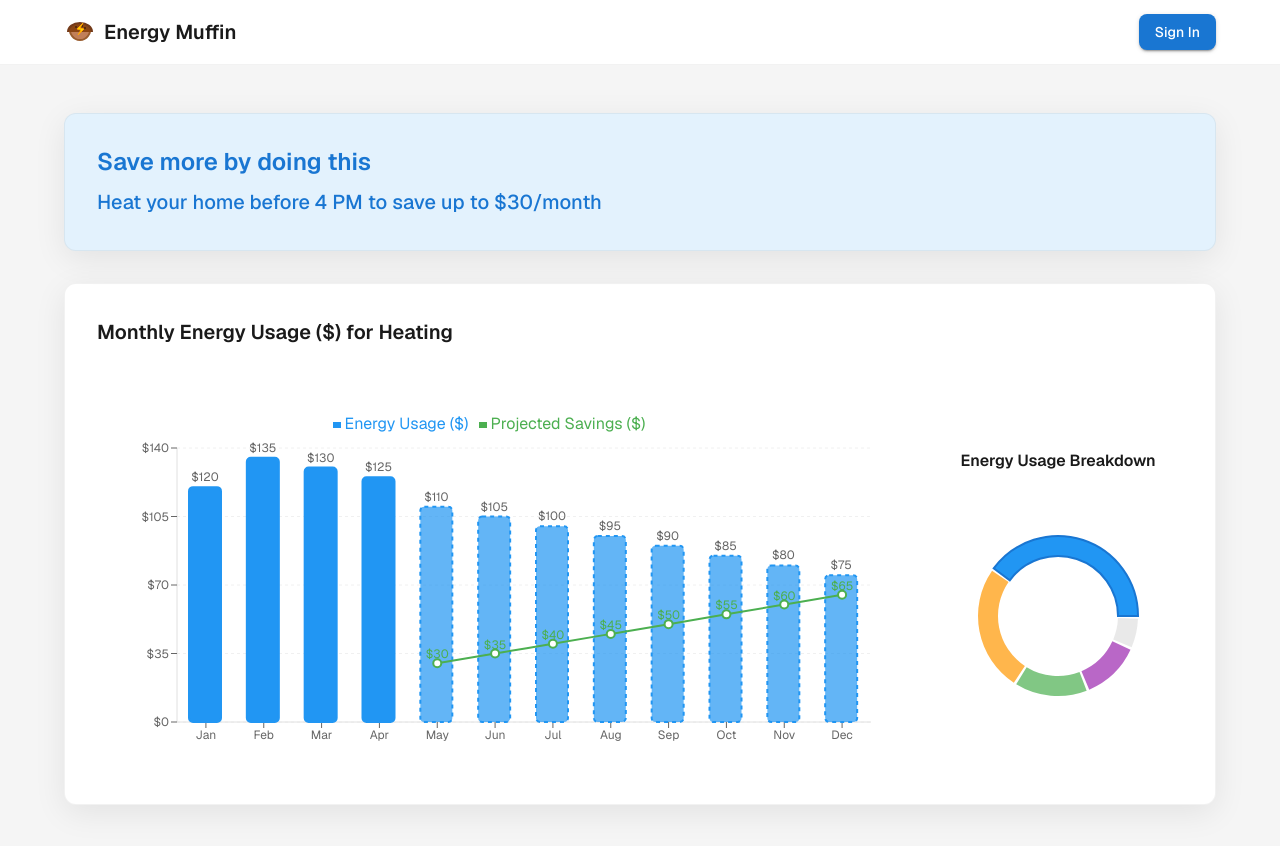
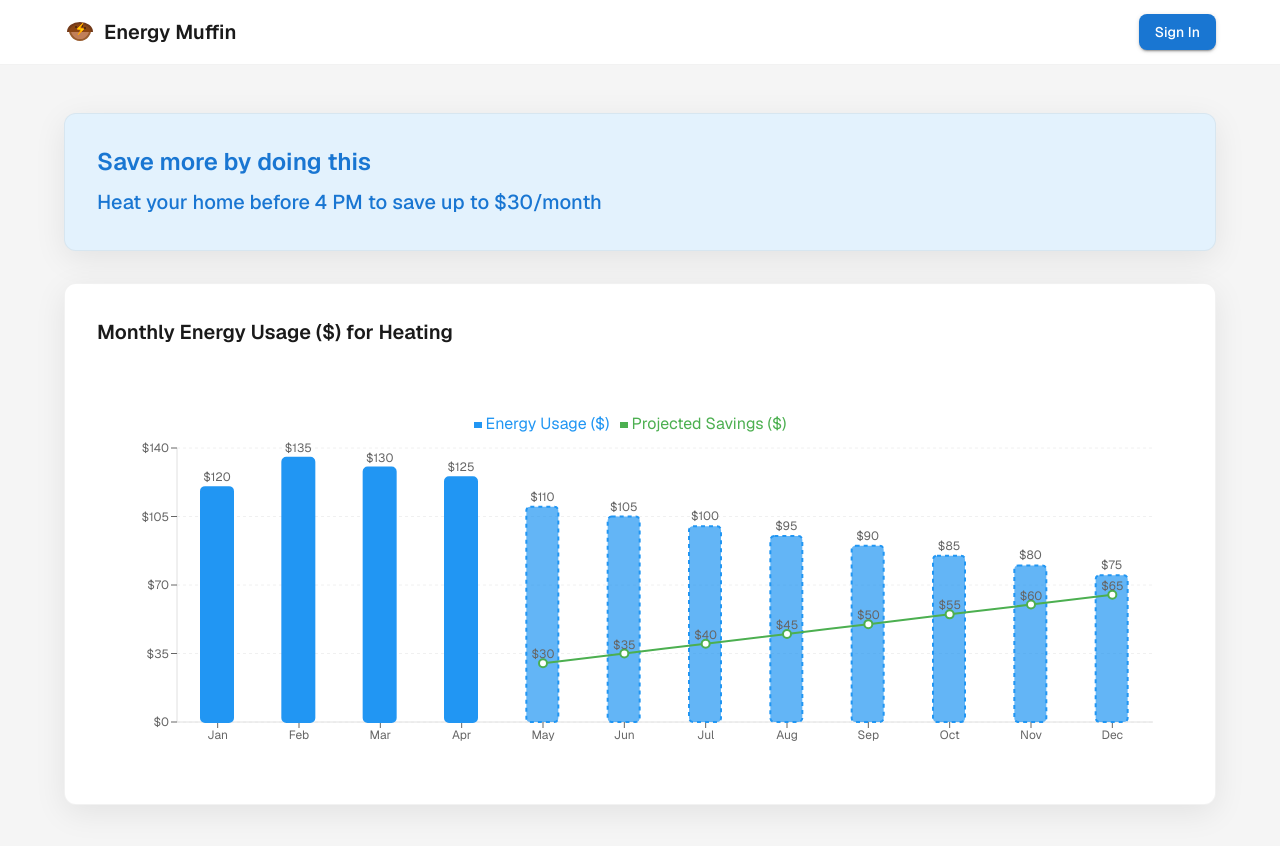
Before and after one commit to olliezdai13/energymuffin, a Next.js app: page /dashboard in a window 1280 px wide. Shown: the top 846 px of the page. Built offline with nearby package versions, Linux system fonts and the light colour scheme.

Commit message:
formatting fixes

```diff
--- a/src/app/api/bayou/forecast/route.ts
+++ b/src/app/api/bayou/forecast/route.ts
@@ -50,7 +50,7 @@ export async function POST(request: NextRequest) {
 
         // Create forecast request for the same time period
         const endDate = new Date();
-        endDate.setMonth(endDate.getMonth() + monthsAfter);
+        endDate.setMonth(endDate.getMonth() + monthsAfter + 1);
         const startDate = new Date();
         startDate.setMonth(startDate.getMonth() - monthsBefore);
 
--- a/src/app/dashboard/page.tsx
+++ b/src/app/dashboard/page.tsx
@@ -155,12 +155,15 @@ export default function Dashboard() {
       }
 
       // Transform the forecast data into the format expected by the chart
-      const transformedData = data.monthly_forecasts.map((record: any) => ({
-        month: new Date(record.month_year).toLocaleString('default', { month: 'short' }),
-        usage: Math.round(record.action_cost || 0),
-        savings: Math.round(record.action_savings || 0),
-        isForecasted: new Date(record.month_year) > new Date()
-      }));
+      const transformedData = data.monthly_forecasts.map((record: any) => {
+        const isForecasted = new Date(record.month_year) > new Date();
+        return {
+          month: new Date(record.month_year).toLocaleString('default', { month: 'short' }),
+          usage: isForecasted ? Math.round(record.action_cost || 0) : Math.round(record.baseline_cost || 0),
+          savings: isForecasted ? Math.round(record.action_savings || 0) : null,
+          isForecasted: isForecasted
+        };
+      });
 
       setForecastData(transformedData);
     } catch (err) {
@@ -240,7 +243,9 @@ export default function Dashboard() {
                 Save more by doing this
               </Typography>
               <Typography variant="h6" sx={{ color: '#1976d2' }}>
-                Heat your home before 4 PM to save up to $30/month
+                Heat your home before 4 PM to save up to ${forecastData.length > 0
+                  ? forecastData.reduce((sum, record) => sum + (record.savings || 0), 0)
+                  : 30}{forecastData.length > 0 ? " in the next 12 months" : "/month"}
               </Typography>
             </Paper>
           </Box>
@@ -279,6 +284,7 @@ export default function Dashboard() {
                       data={forecastData.length > 0 ? forecastData : energyData}
                       margin={{ top: 40, right: 30, left: 20, bottom: 20 }}
                       barSize={32}
+                      barGap={8}
                     >
                       <CartesianGrid
                         strokeDasharray="3 3"
@@ -321,7 +327,7 @@ export default function Dashboard() {
                         connectNulls={true}
                         label={{
                           position: 'top',
-                          fill: '#4caf50',
+                          fill: 'rgb(102, 102, 102)',
                           fontSize: 12,
                           formatter: (value: any) => value ? `$${value}` : ''
                         }}
@@ -331,7 +337,7 @@ export default function Dashboard() {
                 </Box>
               )}
 
-              <Box sx={{ width: 250, height: 250, position: 'relative' }}>
+              {/* <Box sx={{ width: 250, height: 250, position: 'relative' }}>
                 <Typography
                   variant="subtitle1"
                   align="center"
@@ -365,7 +371,7 @@ export default function Dashboard() {
                     />
                   </PieChart>
                 </ResponsiveContainer>
-              </Box>
+              </Box> */}
             </Box>
           </Paper>
         </Box>
```
